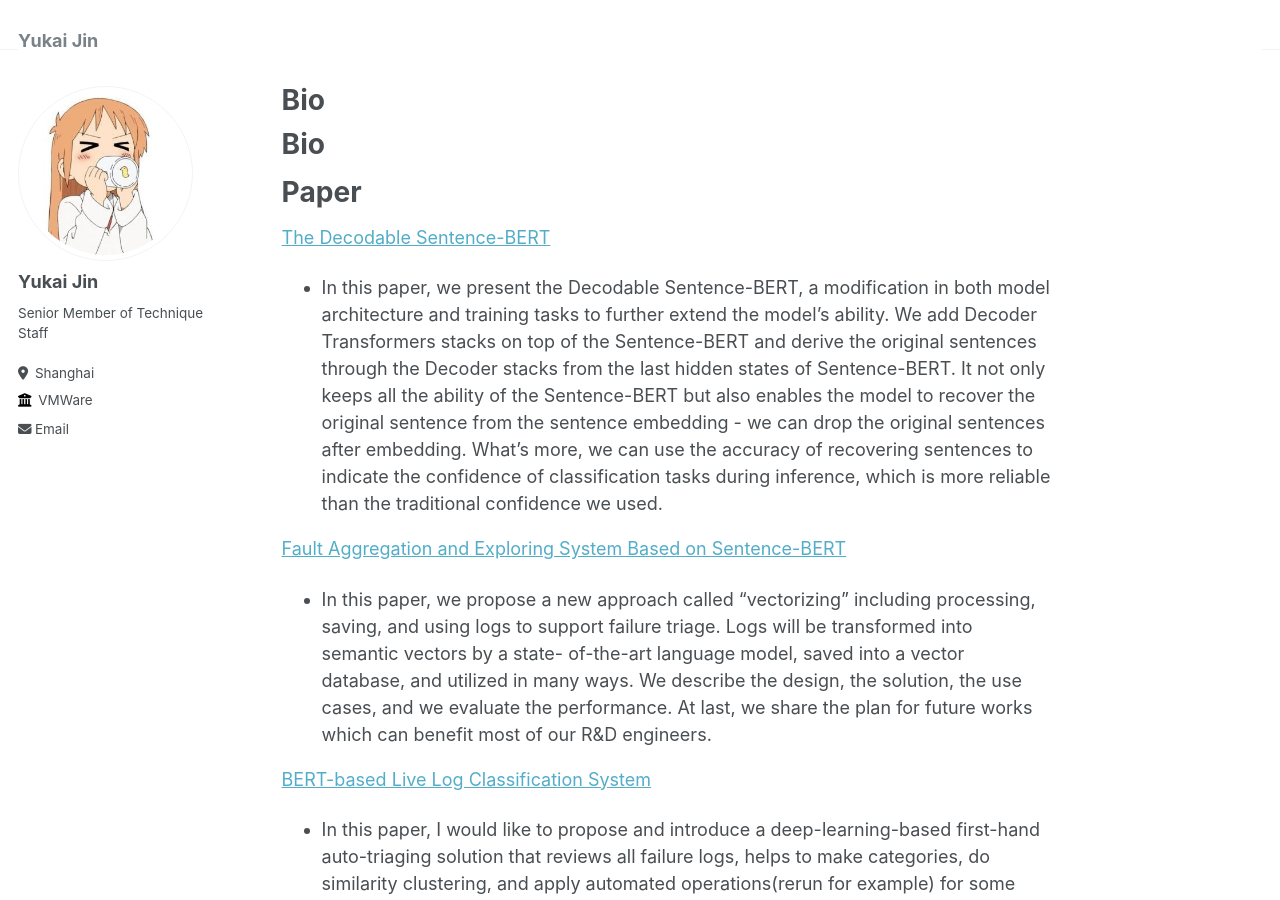
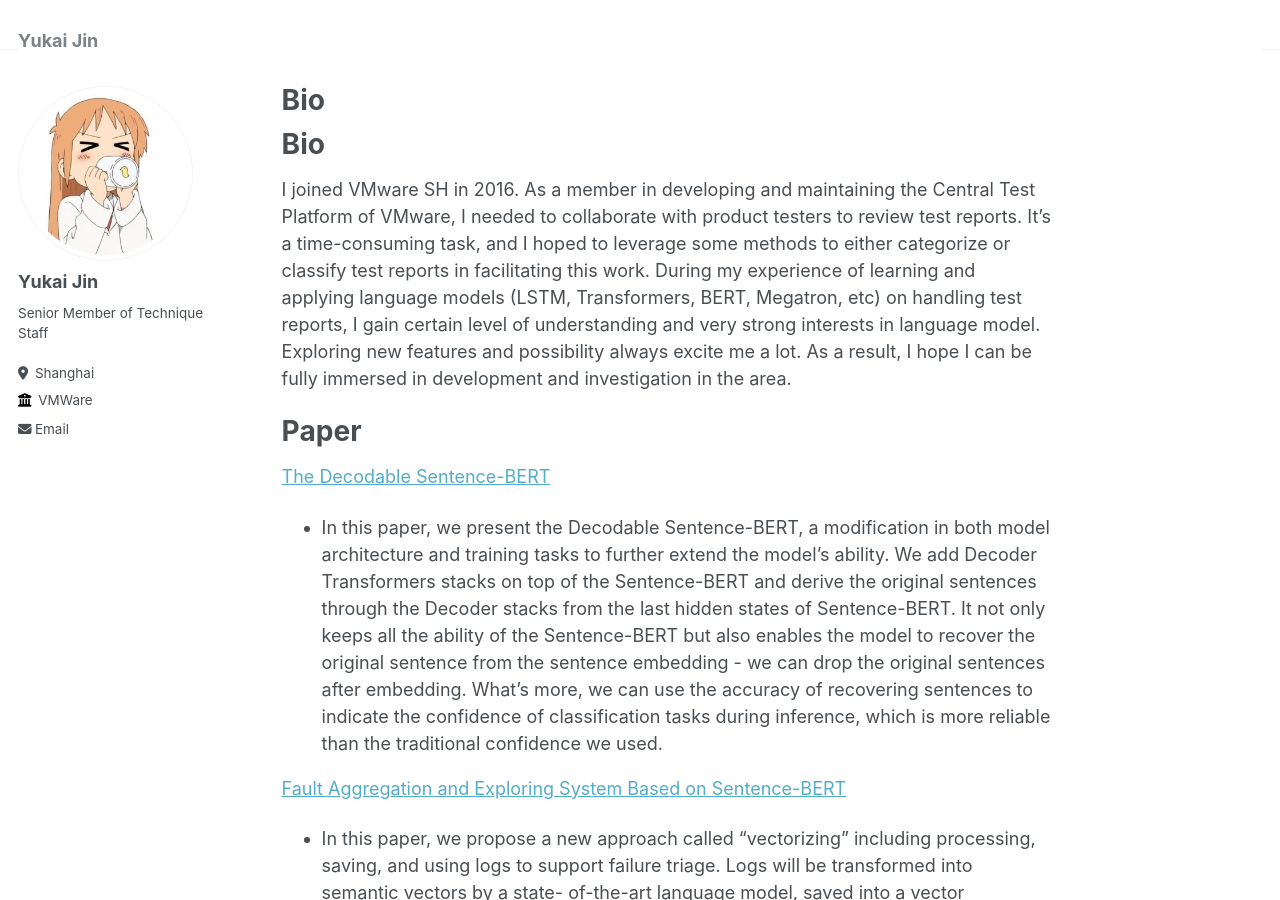
Before and after one commit to yukaijin/yukai.jin.github.io, a Jekyll site: the page built from _pages/about.md, in a window 1280 px wide and 900 px high. Built offline with Jekyll 4.4.1, drawn with Linux system fonts in a browser that asks for light colours; our own code applies the rules of GitHub Pages for plain Markdown files.

Commit message:
add short description

```diff
--- a/_pages/about.md
+++ b/_pages/about.md
@@ -6,6 +6,7 @@ redirect_from:
   - /about.html
 ---
 # Bio
+I joined VMware SH in 2016. As a member in developing and maintaining the Central Test Platform of VMware, I needed to collaborate with product testers to review test reports. It's a time-consuming task, and I hoped to leverage some methods to either categorize or classify test reports in facilitating this work. During my experience of learning and applying language models (LSTM, Transformers, BERT, Megatron, etc) on handling test reports, I gain certain level of understanding and very strong interests in language model. Exploring new features and possibility always excite me a lot. As a result, I hope I can be fully immersed in development and investigation in the area.
 
 # Paper
 
```
